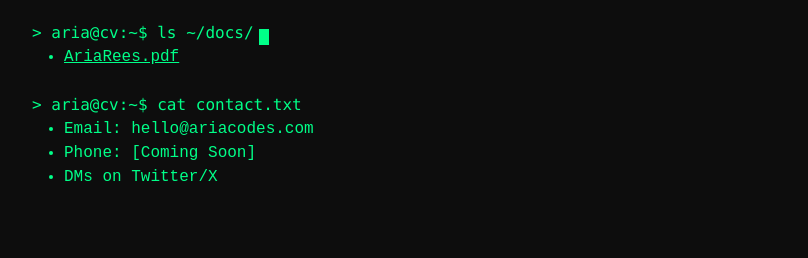
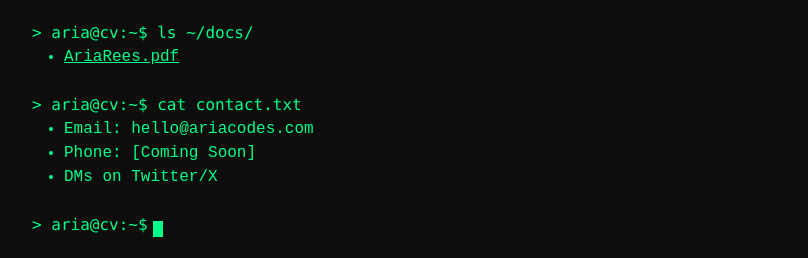
Before and after one commit to AriasADev/Terminal-Portfolio, a plain HTML site: page index.html in a window 1280 px wide. Shown: the part 755-1013 px from the top of the page, without its empty margins (224-1032 px from the left). Before the commit the page ends 968 px from the top, so only its background shows below. Drawn offline with nearby package versions, Linux system fonts and the light colour scheme.

Commit message:
Minor Styling Updates

```diff
--- a/index.html
+++ b/index.html
@@ -57,7 +57,7 @@
                 <u><li><a href="https://twitch.tv/AriasACutie" target="_blank" rel="noopener noreferrer">Twitch</a></li></u>
             </ul>
         <br>
-        <pre>> aria@cv:~$ ls ~/docs/<span class="cursor"></span></pre>
+        <pre>> aria@cv:~$ ls ~/docs/</pre>
             <ul class="ml-8 list-disc">
                 <u><li><a href="cv.pdf" target="_blank" rel="noopener noreferrer">AriaRees.pdf</a></li></u>
             </ul>
@@ -68,7 +68,8 @@
                 <li>Phone: [Coming Soon]</li>
                 <li>DMs on Twitter/X</li>
             </ul>
-
+        <br>
+        <pre>> aria@cv:~$<span class="cursor"></span></pre>
     </div>
 </body>
 </html>
```
